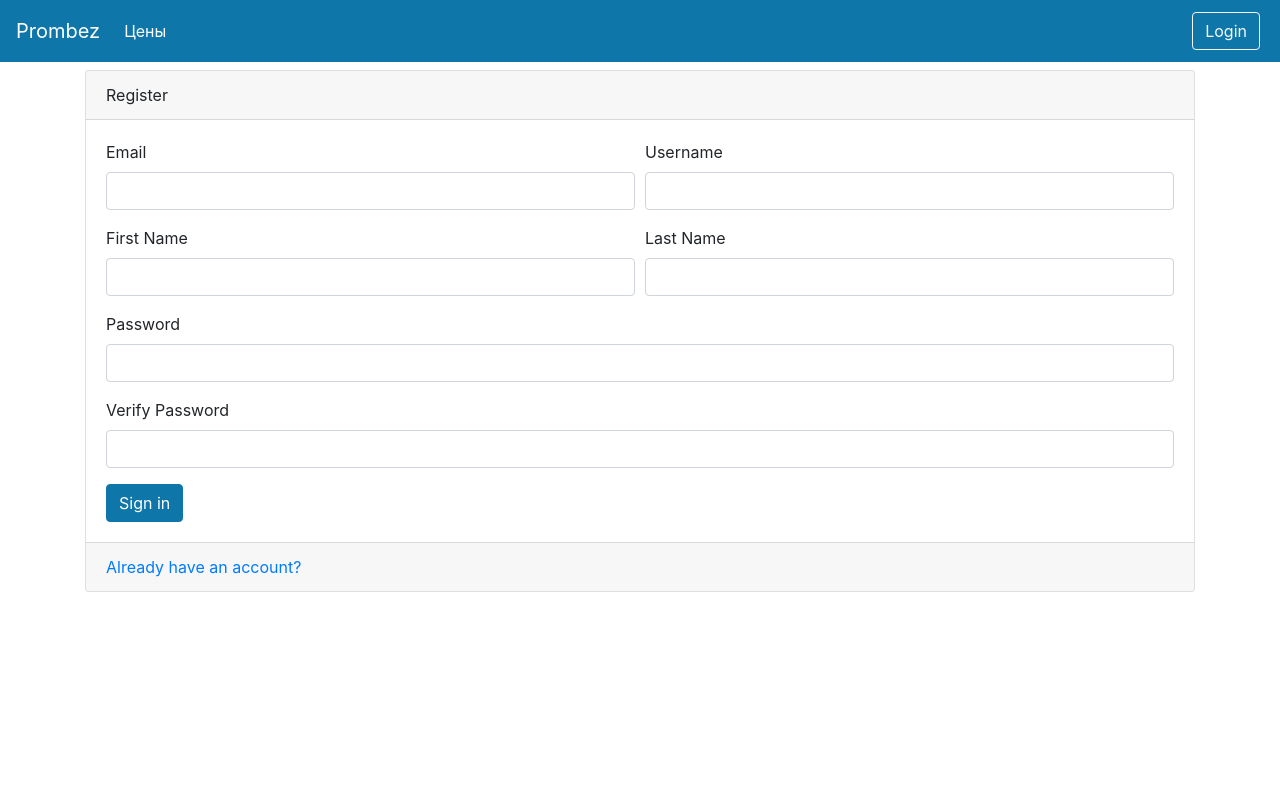
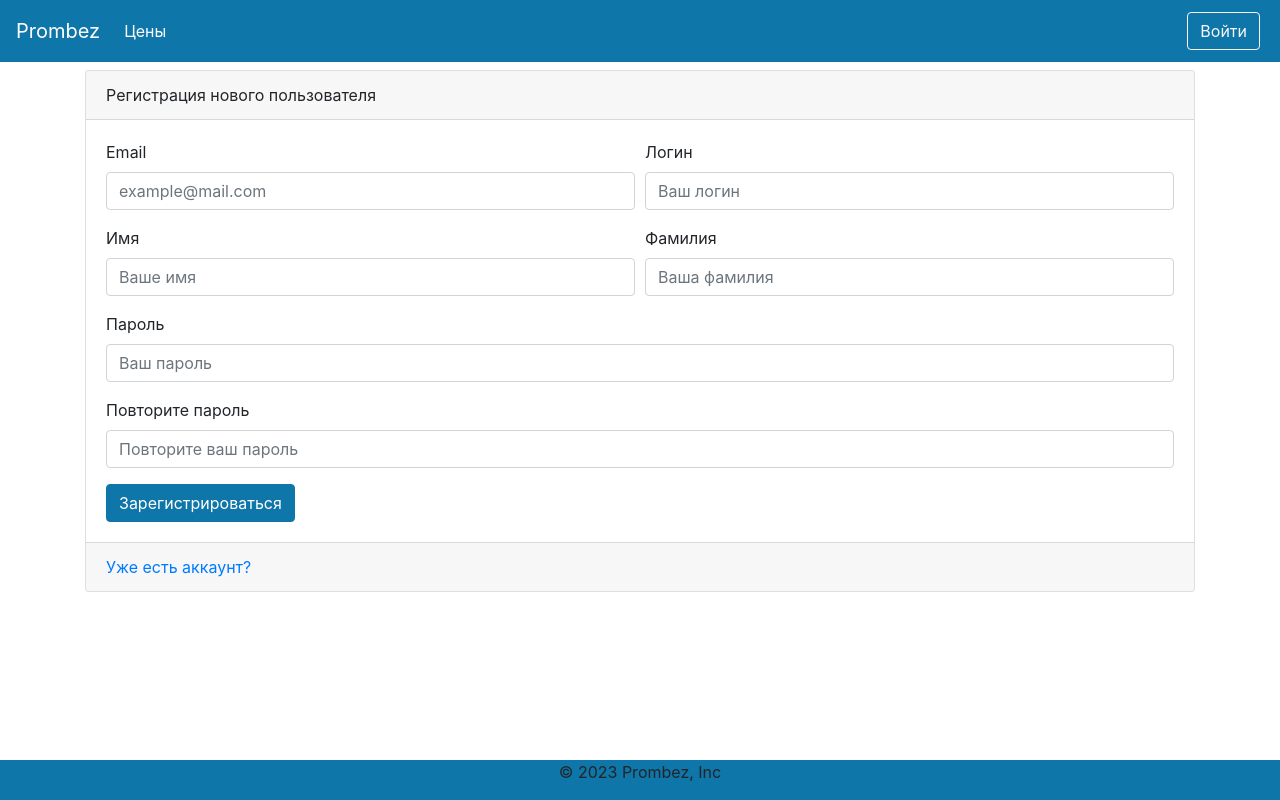
Before and after one commit to Konstantin-kzn-88/prombez_api, a FastAPI app: page /auth/register in a window 1280 px wide. Run offline with FastAPI, Linux system fonts and the light colour scheme; some libraries are stand-ins or nearby versions.

Commit message:
16. Сделал footer

```diff
--- a/static/css/base.css
+++ b/static/css/base.css
@@ -1,16 +1,17 @@
 
 body {
-  background: #fafafa;
-  color: #33333a;
-  padding-top: 70px;
+    background: #fafafa;
+    color: #33333a;
+    padding-top: 70px;
+    padding-bottom: 100px;
 }
 
 h1, h2, h3, h4, h5, h6 {
-  color: #323232;
+    color: #323232;
 }
 
 .main-color {
-  background-color: #0e76a8 ;
+    background-color: #0e76a8;
 }
 
 .strike-through-td {
--- /dev/null
+++ b/templates/footer.html
@@ -0,0 +1,5 @@
+<div>
+  <footer class="footer fixed-bottom text-center main-color">
+    <p class="text-center text-body-secondary">© 2023 Prombez, Inc</p>
+  </footer>
+</div>
--- a/templates/layout.html
+++ b/templates/layout.html
@@ -14,12 +14,18 @@
 
 {% include 'navbar.html' %}
 
-{% block content %}
+<div class="container">
+    {% block content %}
 
-{% endblock %}
+    {% endblock %}
+</div>
+
+
+
 
 <script src="{{ url_for('static', path='/js/jquery-slim.js') }}"></script>
 <script src="{{ url_for('static', path='/js/popper.js') }}"></script>
 <script src="{{ url_for('static', path='/js/bootstrap.js') }}"></script>
 </body>
+{% include 'footer.html' %}
 </html>
--- a/templates/navbar.html
+++ b/templates/navbar.html
@@ -19,11 +19,11 @@
             <ul class="navbar-nav ml-auto">
                 {% if user %}
                 <li class="nav-item m-1">
-                    <a type="button" class="btn btn-outline-light" href="/auth/logout">Logout</a>
+                    <a type="button" class="btn btn-outline-light" href="/auth/logout">Выйти</a>
                 </li>
                 {% else %}
                 <li class="nav-item m-1">
-                    <a type="button" class="btn btn-outline-light" href="/auth/">Login</a>
+                    <a type="button" class="btn btn-outline-light" href="/auth/">Войти</a>
                 </li>
                 {% endif %}
             </ul>
--- a/templates/register.html
+++ b/templates/register.html
@@ -4,7 +4,7 @@
 <div class="container">
     <div class="card">
         <div class="card-header">
-            Register
+            Регистрация нового пользователя
         </div>
         <div class="card-body">
             {% if msg %}
@@ -18,42 +18,42 @@
                 <div class="form-row">
                     <div class="form-group col-md-6">
                         <label>Email</label>
-                        <input type="email" class="form-control" name="email">
+                        <input type="email" class="form-control" name="email" required placeholder="example@mail.com">
                     </div>
                     <div class="form-group col-md-6">
-                        <label>Username</label>
-                        <input type="username" class="form-control" name="user_name">
+                        <label>Логин</label>
+                        <input type="username" class="form-control" name="user_name" required placeholder="Ваш логин">
                     </div>
                 </div>
 
                 <div class="form-row">
                     <div class="form-group col-md-6">
-                        <label>First Name</label>
-                        <input type="text" class="form-control" name="firstname">
+                        <label>Имя</label>
+                        <input type="text" class="form-control" name="firstname" required placeholder="Ваше имя">
                     </div>
                     <div class="form-group col-md-6">
-                        <label>Last Name</label>
-                        <input type="text" class="form-control" name="lastname">
+                        <label>Фамилия</label>
+                        <input type="text" class="form-control" name="lastname" required placeholder="Ваша фамилия">
                     </div>
                 </div>
                 <div class="form-group">
-                    <label>Password</label>
+                    <label>Пароль</label>
                     <input type="password" class="form-control"
-                           name="password" required>
+                           name="password" required placeholder="Ваш пароль">
                 </div>
 
                 <div class="form-group">
-                    <label>Verify Password</label>
+                    <label>Повторите пароль</label>
                     <input type="password" class="form-control"
-                           name="password2" required>
+                           name="password2" required placeholder="Повторите ваш пароль">
                 </div>
 
 
-                <button type="submit" class="btn btn-primary">Sign in</button>
+                <button type="submit" class="btn btn-primary">Зарегистрироваться</button>
             </form>
         </div>
         <div class="card-footer text-muted">
-            <a href="/auth"> Already have an account? </a>
+            <a href="/auth"> Уже есть аккаунт? </a>
         </div>
     </div>
 </div>
```
Also changed, not shown: templates/login.html (+7 -7 lines).
